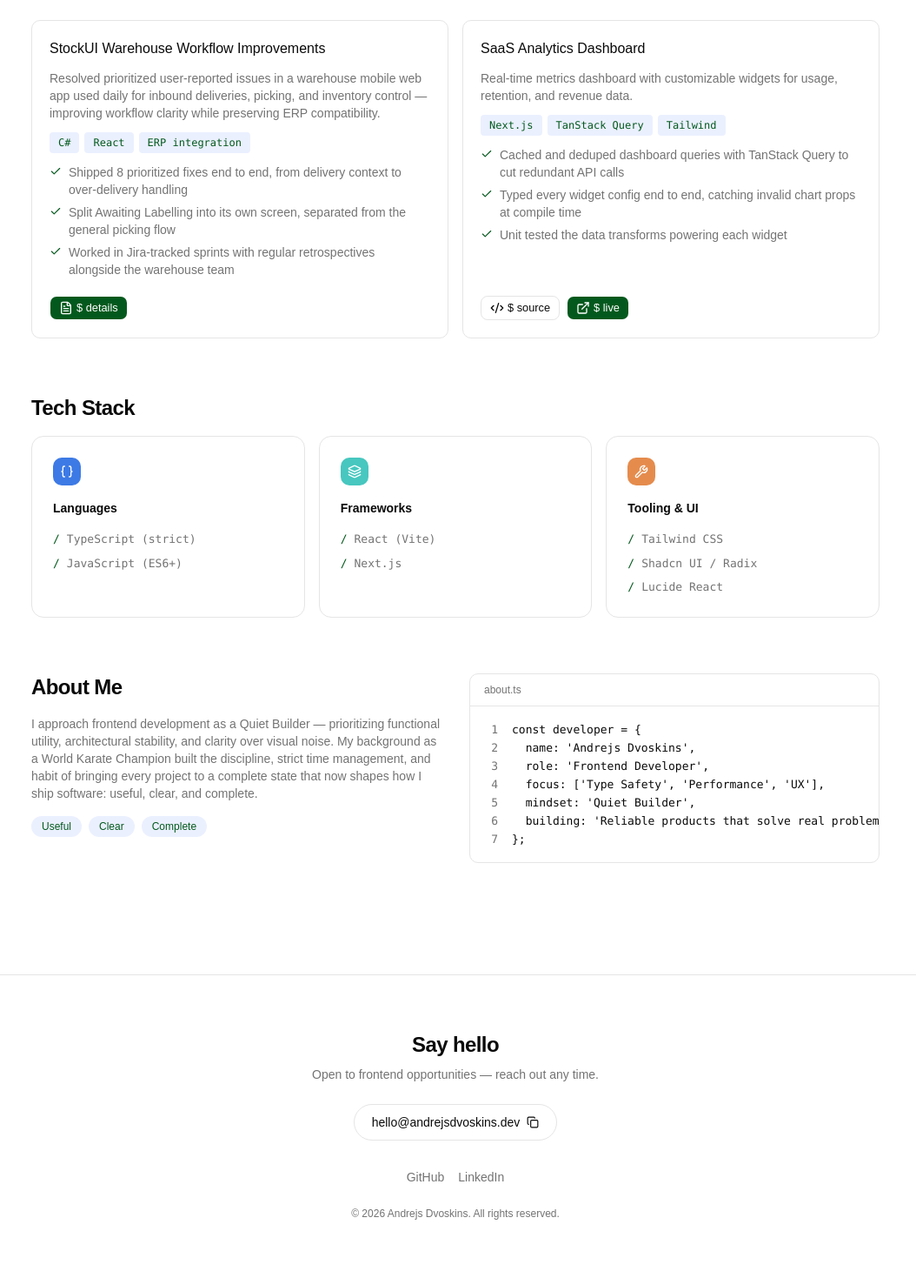
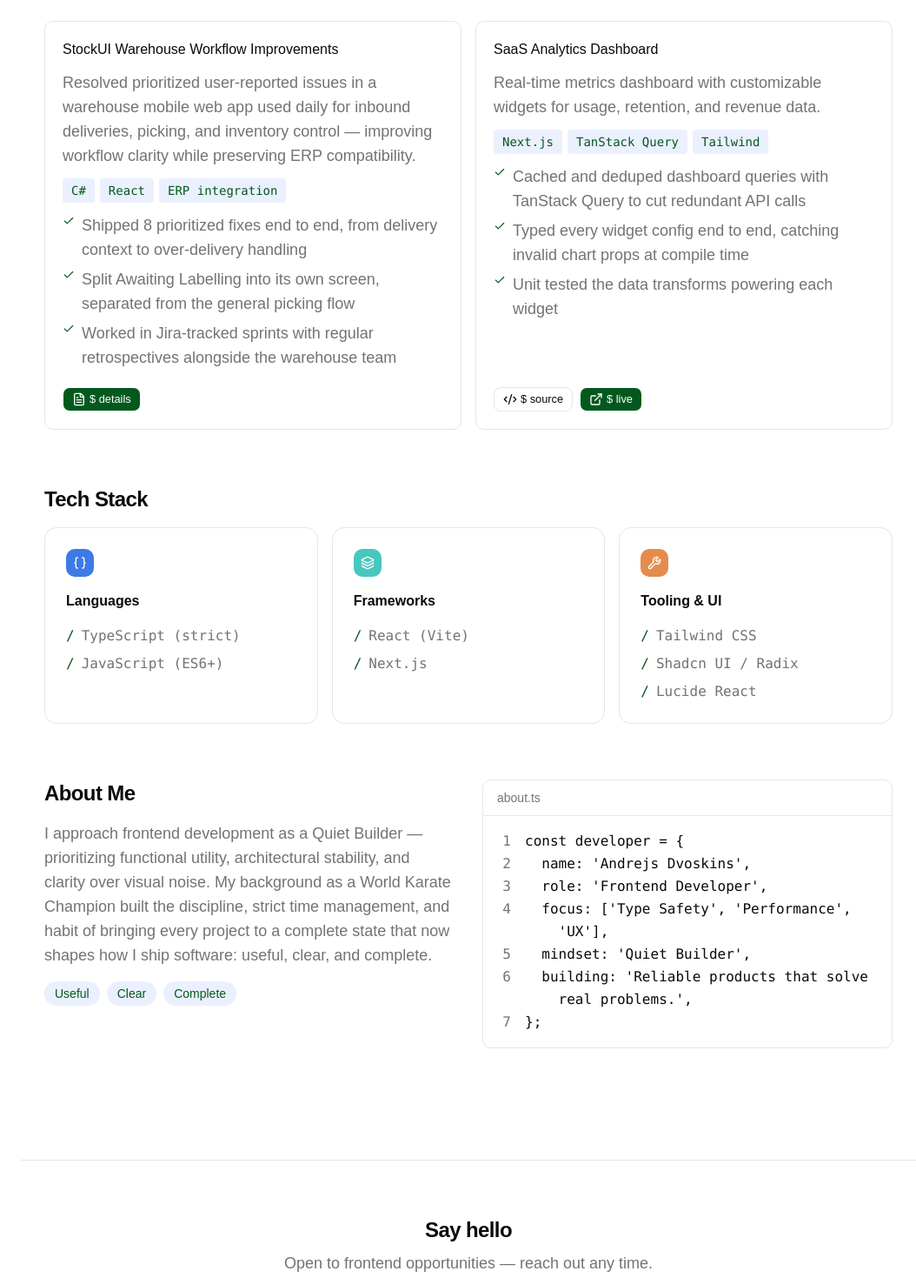
Before and after one commit to Funtazer07/showcase-portfolio, a React (Vite) app: page / in a window 1280 px wide. Shown: the part 881-2350 px from the top of the page at 87% size, without its empty margins (226-1280 px from the left). Built offline with nearby package versions, Linux system fonts and the light colour scheme.

Commit message:
Scrum 32 (#5)
* Add routing and project detail pages

* Improve responsive layout and typography

```diff
--- a/src/App.tsx
+++ b/src/App.tsx
@@ -24,7 +24,7 @@ function AppShell({ commandMenuOpen, onOpenCommandMenu, setCommandMenuOpen }: Ap
       <CommandMenu open={commandMenuOpen} onOpenChange={setCommandMenuOpen} />
       {showSidebar && <Sidebar onSearchClick={onOpenCommandMenu} />}
 
-      <div className={showSidebar ? 'lg:pl-[220px]' : undefined}>
+      <div className={showSidebar ? 'lg:pl-[250px]' : undefined}>
         <Header onSearchClick={onOpenCommandMenu} />
 
         <Routes>
--- a/src/components/About.tsx
+++ b/src/components/About.tsx
@@ -9,7 +9,7 @@ function About() {
         <h2 className="text-2xl font-semibold tracking-tight">
           {aboutContent.heading}
         </h2>
-        <p className="text-sm text-muted-foreground">{aboutContent.bio}</p>
+        <p className="text-base text-muted-foreground">{aboutContent.bio}</p>
         <div className="flex flex-wrap gap-2">
           {aboutContent.tags.map((tag) => (
             <span
@@ -30,18 +30,18 @@ function About() {
           tabIndex={0}
           role="group"
           aria-label={`${aboutContent.codeLabel} source`}
-          className="overflow-x-auto p-4 font-mono text-[13px] leading-relaxed focus-visible:outline-2 focus-visible:outline-offset-[-2px] focus-visible:outline-ring"
+          className="overflow-x-auto p-4 font-mono text-xs sm:text-sm leading-relaxed focus-visible:outline-2 focus-visible:outline-offset-[-2px] focus-visible:outline-ring"
         >
           <code>
             {codeLines.map((line, index) => (
-              <div key={index} className="flex gap-4">
+              <div key={index} className="flex gap-3 sm:gap-4">
                 <span
                   aria-hidden="true"
                   className="w-4 shrink-0 select-none text-right text-muted-foreground"
                 >
                   {index + 1}
                 </span>
-                <span className="text-card-foreground">{line}</span>
+                <span className="min-w-0 -indent-[4ch] pl-[4ch] break-words whitespace-pre-wrap text-card-foreground">{line}</span>
               </div>
             ))}
           </code>
--- a/src/components/FeaturedProjects.tsx
+++ b/src/components/FeaturedProjects.tsx
@@ -13,10 +13,10 @@ function FeaturedProjects() {
         {projects.map((project) => (
           <article
             key={project.id}
-            className="flex flex-col gap-3 rounded-lg border border-border bg-card p-5 text-card-foreground"
+            className="flex flex-col gap-3 rounded-lg border border-border bg-card p-4 sm:p-5 text-card-foreground"
           >
             <h3 className="font-medium">{project.title}</h3>
-            <p className="text-sm text-muted-foreground">{project.description}</p>
+            <p className="text-base text-muted-foreground">{project.description}</p>
 
             <div className="flex flex-wrap gap-1.5">
               {project.techStack.map((tech) => (
@@ -29,7 +29,7 @@ function FeaturedProjects() {
               ))}
             </div>
 
-            <ul className="flex flex-col gap-1.5 text-sm text-muted-foreground">
+            <ul className="flex flex-col gap-1.5 text-base text-muted-foreground">
               {project.highlights.map((highlight) => (
                 <li key={highlight} className="flex items-start gap-2">
                   <Check className="mt-0.5 size-3.5 shrink-0 text-primary" />
--- a/src/components/Footer.tsx
+++ b/src/components/Footer.tsx
@@ -28,9 +28,9 @@ function Footer() {
   }
 
   return (
-    <footer id="contact" className="mt-16 scroll-mt-20 border-t border-border py-16 text-center">
+    <footer id="contact" className="mt-16 scroll-mt-20 border-t border-border px-4 py-16 text-center">
       <h2 className="text-2xl font-semibold tracking-tight">{contactContent.heading}</h2>
-      <p className="mt-2 text-sm text-muted-foreground">{contactContent.subheading}</p>
+      <p className="mt-2 text-base text-muted-foreground">{contactContent.subheading}</p>
 
       <button
         type="button"
--- a/src/components/Header.tsx
+++ b/src/components/Header.tsx
@@ -14,7 +14,7 @@ function Header({ onSearchClick }: HeaderProps) {
 
   return (
     <header className="sticky top-0 z-50 border-b border-border bg-background/80 backdrop-blur lg:hidden">
-      <div className="mx-auto flex max-w-5xl items-center justify-between gap-4 px-6 py-4">
+      <div className="mx-auto flex max-w-5xl items-center justify-between gap-4 px-4 py-4 sm:px-6">
         <a href="/#home" className="font-semibold">
           {siteMeta.brand}
         </a>
--- a/src/components/Hero.tsx
+++ b/src/components/Hero.tsx
@@ -8,7 +8,7 @@ function Hero() {
     <section
       id="home"
       aria-label={`${heroContent.titlePrefix}${heroContent.name}`}
-      className="scroll-mt-20 px-6 py-28 sm:py-36 lg:py-40"
+      className="scroll-mt-20 px-4 py-16 sm:px-6 sm:py-36 lg:py-40"
     >
       <div className="mx-auto flex max-w-5xl flex-col-reverse items-center gap-12 lg:flex-row lg:items-center lg:justify-between lg:gap-16">
         <div className="flex flex-col items-center gap-6 text-center lg:items-start lg:text-left">
--- a/src/components/Sidebar.tsx
+++ b/src/components/Sidebar.tsx
@@ -13,7 +13,7 @@ function Sidebar({ onSearchClick }: SidebarProps) {
   const activeHref = useActiveSection(navItems)
 
   return (
-    <aside className="fixed inset-y-0 left-0 hidden w-[220px] flex-col justify-between border-r border-border p-8 lg:flex">
+    <aside className="fixed inset-y-0 left-0 hidden w-[250px] flex-col justify-between border-r border-border p-8 lg:flex">
       <div className="flex flex-col gap-8">
         <a href="/#home" className="font-semibold">
           {siteMeta.brand}
@@ -44,7 +44,7 @@ function Sidebar({ onSearchClick }: SidebarProps) {
         >
           <Search className="size-4" />
           {siteMeta.searchLabel}
-          <kbd className="ml-auto rounded border border-border px-1.5 py-0.5 font-sans text-xs">
+          <kbd className="ml-auto shrink-0 rounded whitespace-nowrap border border-border px-1.5 py-0.5 font-sans text-xs">
             {shortcutLabel}
           </kbd>
         </button>
--- a/src/components/TechStack.tsx
+++ b/src/components/TechStack.tsx
@@ -34,7 +34,7 @@ function TechStack() {
           return (
             <div
               key={category}
-              className="flex flex-col gap-4 rounded-xl border border-border bg-card p-6"
+              className="flex flex-col gap-4 rounded-xl border border-border bg-card p-5 sm:p-6"
             >
               <span
                 className={`flex size-8 items-center justify-center rounded-lg text-white ${categoryIconBg[category]}`}
@@ -44,7 +44,7 @@ function TechStack() {
               <h3 className="text-sm font-semibold">
                 {techCategoryLabels[category]}
               </h3>
-              <ul className="flex flex-col gap-2 font-mono text-[13px] text-muted-foreground">
+              <ul className="flex flex-col gap-2 font-mono text-sm text-muted-foreground">
                 {items.map((tech) => (
                   <li key={tech.name} className="flex items-center gap-2">
                     <span aria-hidden className="text-primary">
--- a/src/data/portfolioData.ts
+++ b/src/data/portfolioData.ts
@@ -109,8 +109,8 @@ export interface ProjectDetail {
   solution: string
   result: string
   stats: ProjectStat[]
-  /** Shown in place of a hero screenshot when none can be published (e.g. confidential systems). */
-  screenshotsNote?: string
+  /** Hides the hero screenshot area when none can be published (e.g. confidential systems). */
+  hideScreenshots?: boolean
 }
 
 export interface Project {
@@ -256,7 +256,7 @@ export const projects: Project[] = [
         { value: '4', label: 'Workflows improved' },
         { value: 'C# / React', label: 'Tech stack' },
       ],
-      screenshotsNote: 'Screenshots omitted — internal warehouse system with real client data.',
+      hideScreenshots: true,
     },
   },
   {
--- a/src/index.css
+++ b/src/index.css
@@ -87,6 +87,18 @@
   --sidebar-ring: #22c55e;
 }
 
+/* Not inline, so the phone media query below can override these */
+@theme {
+  --text-xs: 0.875rem;
+  --text-xs--line-height: calc(1.25 / 0.875);
+  --text-sm: 1rem;
+  --text-sm--line-height: calc(1.5 / 1);
+  --text-base: 1.125rem;
+  --text-base--line-height: calc(1.75 / 1.125);
+  --text-lg: 1.25rem;
+  --text-lg--line-height: calc(1.875 / 1.25);
+}
+
 @theme inline {
   --font-heading: var(--font-sans);
   --font-sans: 'Geist Variable', sans-serif;
@@ -130,6 +142,16 @@
   --radius-4xl: calc(var(--radius) * 2.6);
 }
 
+/* Phones: step body copy down so paragraphs don't become narrow columns */
+@media (width < 40rem) {
+  :root {
+    --text-base: 1rem;
+    --text-base--line-height: calc(1.625 / 1);
+    --text-lg: 1.125rem;
+    --text-lg--line-height: calc(1.75 / 1.125);
+  }
+}
+
 @layer base {
   * {
     @apply border-border outline-ring/50;
--- a/src/pages/HomePage.tsx
+++ b/src/pages/HomePage.tsx
@@ -10,7 +10,7 @@ function HomePage() {
   return (
     <>
       <Hero />
-      <main className="mx-auto max-w-5xl px-6 py-16">
+      <main className="mx-auto max-w-5xl px-4 py-12 sm:px-6 sm:py-16">
         <FeaturedProjects />
         <TechStack />
         <About />
```
Also changed, not shown: src/pages/ProjectDetailPage.tsx (+11 -10 lines).
